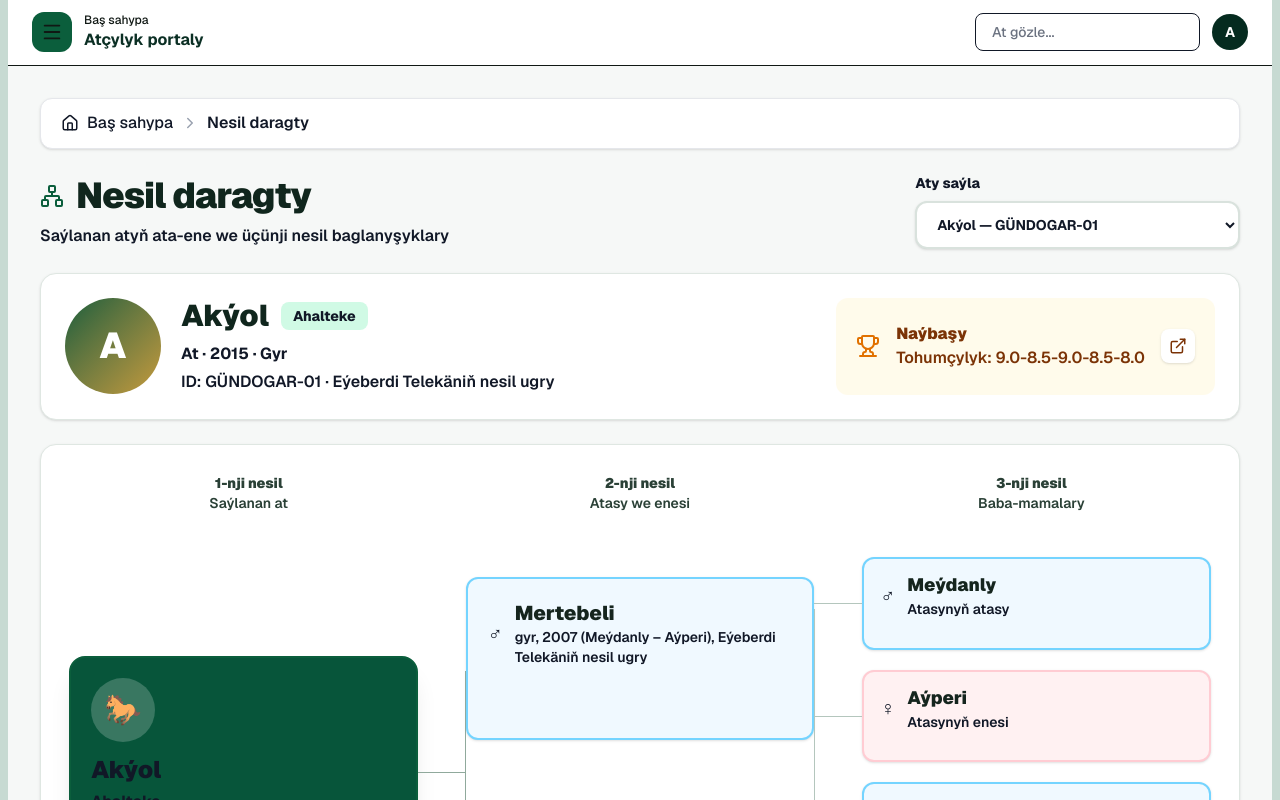
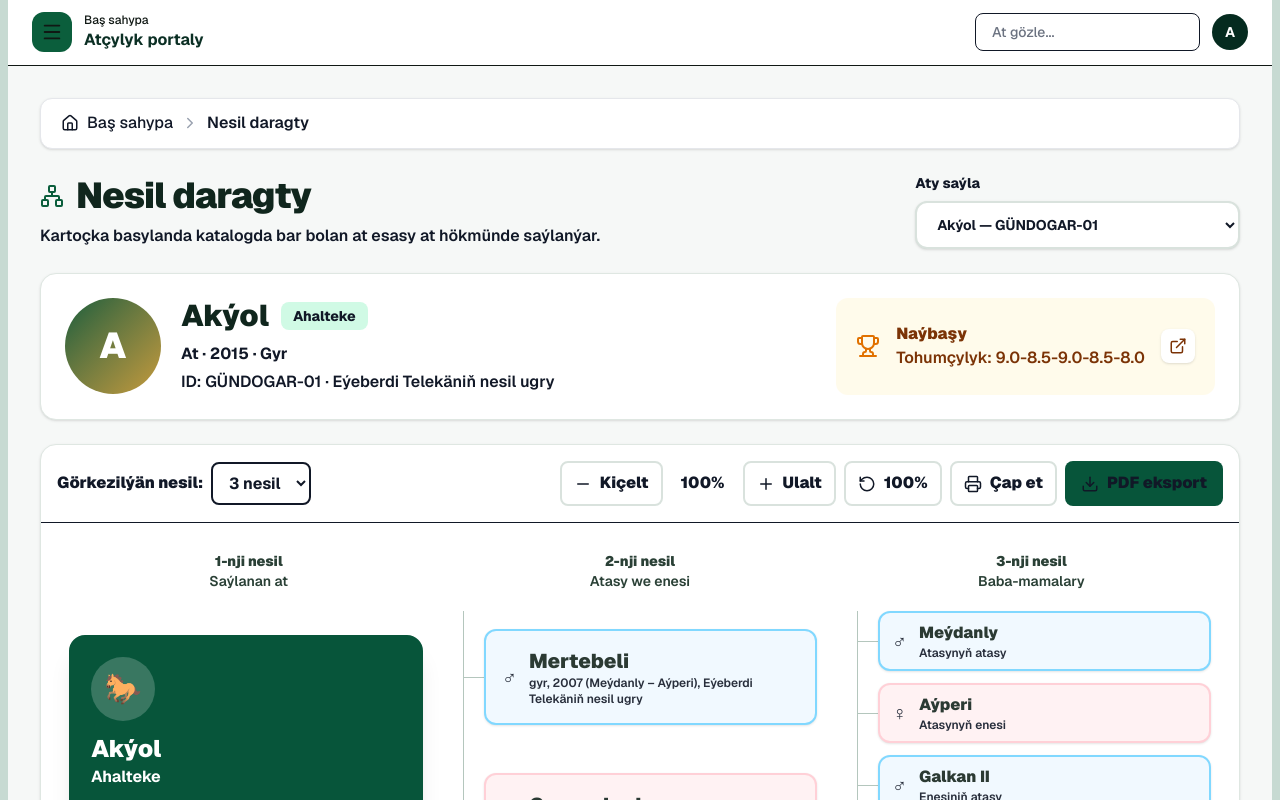
Before and after one commit to Stoun05/horse-portal-v2, a Next.js app: page /nesil in a window 1280 px wide. Shown: the top 800 px of the page. Built offline with nearby package versions, Linux system fonts and the light colour scheme.

Commit message:
Add dynamic pedigree controls

```diff
--- a/app/nesil/page.tsx
+++ b/app/nesil/page.tsx
@@ -2,76 +2,110 @@
 
 import { useMemo, useState } from "react";
 import Link from "next/link";
-import { Dna, ExternalLink, Network, Trophy } from "lucide-react";
+import { Download, ExternalLink, Minus, Network, Plus, Printer, RotateCcw, Trophy } from "lucide-react";
 import Sidebar from "../../components/Sidebar";
 import Topbar from "../../components/Topbar";
 import Breadcrumb from "../../components/Breadcrumb";
 import { useHorseCatalog } from "../../lib/useHorseCatalog";
 import type { Horse } from "../../lib/horses";
 
-type Relative = { name: string; detail: string; sex: "male" | "female" };
+type Sex = "male" | "female";
+type TreeNode = { name: string; detail: string; sex: Sex; horseId?: string };
 
-function parseRelative(text: string | undefined, sex: Relative["sex"]): Relative {
-  if (!text) return { name: "Maglumat ýok", detail: "Şejere maglumatlary girizilmedi", sex };
+const emptyNode = (sex: Sex, detail = "Şejere maglumatlary girizilmedi"): TreeNode => ({ name: "Maglumat ýok", detail, sex });
+const normalize = (value: string) => value.toLocaleLowerCase("tk").replace(/[^a-zäçňöşüýž]/gi, "");
+
+function relativeFrom(text: string | undefined, sex: Sex, horses: Horse[]): TreeNode {
+  if (!text) return emptyNode(sex);
   const [namePart, ...rest] = text.split("—");
-  return { name: namePart.trim(), detail: rest.join("—").trim() || text, sex };
+  const name = namePart.trim();
+  const found = horses.find((horse) => normalize(horse.name) === normalize(name));
+  return { name, detail: rest.join("—").trim() || text, sex, horseId: found?.id };
 }
 
-function parseGrandparents(text: string | undefined): string[] {
+function grandparentNames(text: string | undefined) {
   const match = text?.match(/\(([^)]+)\)/);
   return match ? match[1].split(/[–-]/).map((name) => name.trim()).filter(Boolean) : [];
+}
+
+function namedNode(name: string | undefined, sex: Sex, detail: string, horses: Horse[]): TreeNode {
+  if (!name) return emptyNode(sex, detail);
+  const found = horses.find((horse) => normalize(horse.name) === normalize(name));
+  return { name, detail, sex, horseId: found?.id };
 }
 
 export default function NesilPage() {
   const [open, setOpen] = useState(false);
   const { horses } = useHorseCatalog();
   const [selectedId, setSelectedId] = useState("gundogar-01-akyol");
+  const [generations, setGenerations] = useState<3 | 4 | 5>(3);
+  const [zoom, setZoom] = useState(1);
   const horse = horses.find((item) => item.id === selectedId) ?? horses[0];
-  const family = useMemo(() => {
-    if (!horse) return null;
-    const father = parseRelative(horse.father, "male");
-    const mother = parseRelative(horse.mother, "female");
-    const fatherParents = parseGrandparents(horse.father);
-    const motherParents = parseGrandparents(horse.mother);
-    return { father, mother, grandparents: [
-      { name: fatherParents[0] || "Maglumat ýok", detail: "Atasynyň atasy", sex: "male" as const },
-      { name: fatherParents[1] || "Maglumat ýok", detail: "Atasynyň enesi", sex: "female" as const },
-      { name: motherParents[0] || "Maglumat ýok", detail: "Enesiniň atasy", sex: "male" as const },
-      { name: motherParents[1] || "Maglumat ýok", detail: "Enesiniň enesi", sex: "female" as const },
-    ] };
-  }, [horse]);
 
-  return (
-    <div className="min-h-screen bg-[#f6f8f7] lg:flex">
+  const columns = useMemo(() => {
+    if (!horse) return [];
+    const father = relativeFrom(horse.father, "male", horses);
+    const mother = relativeFrom(horse.mother, "female", horses);
+    const fatherParents = grandparentNames(horse.father);
+    const motherParents = grandparentNames(horse.mother);
+    const third = [
+      namedNode(fatherParents[0], "male", "Atasynyň atasy", horses),
+      namedNode(fatherParents[1], "female", "Atasynyň enesi", horses),
+      namedNode(motherParents[0], "male", "Enesiniň atasy", horses),
+      namedNode(motherParents[1], "female", "Enesiniň enesi", horses),
+    ];
+    const result: TreeNode[][] = [[father, mother], third];
+    if (generations >= 4) result.push(Array.from({ length: 8 }, (_, index) => emptyNode(index % 2 ? "female" : "male", "4-nji nesil maglumatlary ýok")));
+    if (generations >= 5) result.push(Array.from({ length: 16 }, (_, index) => emptyNode(index % 2 ? "female" : "male", "5-nji nesil maglumatlary ýok")));
+    return result;
+  }, [horse, horses, generations]);
+
+  const chooseNode = (node: TreeNode) => { if (node.horseId) setSelectedId(node.horseId); };
+  const printTree = (pdf = false) => {
+    const oldTitle = document.title;
+    document.title = `${horse?.name || "At"} — nesil daragty${pdf ? " PDF" : ""}`;
+    window.print();
+    window.setTimeout(() => { document.title = oldTitle; }, 500);
+  };
+
+  return <div className="min-h-screen bg-[#f6f8f7] lg:flex">
     <Sidebar open={open} setOpen={setOpen} />
     <div className="min-w-0 flex-1 border-[#0b5e3c]/20 sm:border-x-4 lg:border-x-8">
-        <Topbar setOpen={setOpen} />
+      <div className="print:hidden"><Topbar setOpen={setOpen} /></div>
       <main className="p-4 text-[#111827] sm:p-6 lg:p-8">
-          <Breadcrumb />
-          <div className="mb-6 flex flex-col gap-4 xl:flex-row xl:items-end xl:justify-between">
-            <div><div className="flex items-center gap-3"><Network className="text-[#0b5e3c]" /><h1 className="text-3xl font-black tracking-tight text-[#10261d] lg:text-4xl">Nesil daragty</h1></div><p className="mt-2 font-semibold text-[#4b5b53]">Saýlanan atyň ata-ene we üçünji nesil baglanyşyklary</p></div>
+        <div className="print:hidden"><Breadcrumb /></div>
+        <div className="mb-6 flex flex-col gap-4 xl:flex-row xl:items-end xl:justify-between print:hidden">
+          <div><div className="flex items-center gap-3"><Network className="text-[#0b5e3c]" /><h1 className="text-3xl font-black tracking-tight text-[#10261d] lg:text-4xl">Nesil daragty</h1></div><p className="mt-2 font-semibold text-[#4b5b53]">Kartoçka basylanda katalogda bar bolan at esasy at hökmünde saýlanýar.</p></div>
           <label className="min-w-[280px] text-sm font-extrabold text-[#26352e]">Aty saýla<select value={horse?.id ?? ""} onChange={(e) => setSelectedId(e.target.value)} className="mt-2 w-full rounded-xl border-2 border-[#d9e2dd] bg-white px-4 py-3 font-bold shadow-sm outline-none focus:border-[#0b5e3c]">{horses.map((item) => <option key={item.id} value={item.id}>{item.name} — {item.code}</option>)}</select></label>
         </div>
 
-          {horse && family && <>
+        {horse && <>
           <HorseSummary horse={horse} />
-            <section className="mt-6 overflow-x-auto rounded-2xl border border-[#dfe7e2] bg-white p-5 shadow-sm lg:p-7">
-              <div className="mb-6 grid min-w-[980px] grid-cols-3 gap-8 text-center text-sm font-black text-[#2a4036]"><div>1-nji nesil<br/><span className="font-semibold text-gray-500">Saýlanan at</span></div><div>2-nji nesil<br/><span className="font-semibold text-gray-500">Atasy we enesi</span></div><div>3-nji nesil<br/><span className="font-semibold text-gray-500">Baba-mamalary</span></div></div>
-              <div className="grid min-h-[470px] min-w-[980px] grid-cols-3 items-center gap-12">
-                <TreeCard main horse={horse} />
-                <div className="relative grid h-[390px] grid-rows-2 gap-16 before:absolute before:-left-12 before:top-1/2 before:h-px before:w-12 before:bg-[#90a99c] after:absolute after:-left-px after:top-[24%] after:h-[52%] after:w-px after:bg-[#90a99c]"><RelativeCard relative={family.father} /><RelativeCard relative={family.mother} /></div>
-                <div className="relative grid h-[430px] grid-rows-4 gap-5 before:absolute before:-left-12 before:top-[12%] before:h-[76%] before:w-px before:bg-[#b4c6bd]">{family.grandparents.map((relative, index) => <div key={`${relative.name}-${index}`} className="relative before:absolute before:-left-12 before:top-1/2 before:h-px before:w-12 before:bg-[#b4c6bd]"><RelativeCard compact relative={relative} /></div>)}</div>
+          <section className="mt-6 rounded-2xl border border-[#dfe7e2] bg-white shadow-sm">
+            <div className="flex flex-wrap items-center justify-between gap-3 border-b p-4 print:hidden">
+              <div className="flex flex-wrap items-center gap-2"><label className="font-black">Görkezilýän nesil:</label><select value={generations} onChange={(e) => setGenerations(Number(e.target.value) as 3 | 4 | 5)} className="rounded-lg border-2 px-3 py-2 font-bold"><option value={3}>3 nesil</option><option value={4}>4 nesil</option><option value={5}>5 nesil</option></select></div>
+              <div className="flex flex-wrap items-center gap-2"><Tool onClick={() => setZoom((z) => Math.max(.65, +(z - .1).toFixed(2)))} icon={<Minus size={18}/>} label="Kiçelt"/><span className="min-w-16 text-center font-black">{Math.round(zoom*100)}%</span><Tool onClick={() => setZoom((z) => Math.min(1.4, +(z + .1).toFixed(2)))} icon={<Plus size={18}/>} label="Ulalt"/><Tool onClick={() => setZoom(1)} icon={<RotateCcw size={18}/>} label="100%"/><Tool onClick={() => printTree(false)} icon={<Printer size={18}/>} label="Çap et"/><button onClick={() => printTree(true)} className="inline-flex items-center gap-2 rounded-lg bg-[#07553a] px-4 py-2.5 font-black text-white hover:bg-[#043d2a]"><Download size={18}/> PDF eksport</button></div>
             </div>
-              <div className="mt-5 flex flex-wrap gap-5 border-t pt-5 text-sm font-bold"><Legend color="bg-sky-100 border-sky-300" label="Atasy tarapyndan"/><Legend color="bg-rose-50 border-rose-200" label="Enesi tarapyndan"/><Legend color="bg-[#0b5e3c] border-[#0b5e3c]" label="Saýlanan at"/></div>
+
+            <div className="overflow-auto p-5 lg:p-7" style={{ minHeight: generations === 5 ? 1250 * zoom : generations === 4 ? 760 * zoom : 520 * zoom }}>
+              <div className="origin-top-left transition-transform duration-200" style={{ transform: `scale(${zoom})`, width: `${100/zoom}%` }}>
+                <div className="mb-5 grid gap-8 text-center text-sm font-black text-[#2a4036]" style={{gridTemplateColumns:`repeat(${generations}, minmax(210px, 1fr))`, minWidth:`${generations*250}px`}}>{Array.from({length:generations},(_,i)=><div key={i}>{i+1}-nji nesil<br/><span className="font-semibold text-gray-500">{i===0?"Saýlanan at":i===1?"Atasy we enesi":i===2?"Baba-mamalary":"Maglumat ýok"}</span></div>)}</div>
+                <div className="grid items-stretch gap-10" style={{gridTemplateColumns:`repeat(${generations}, minmax(210px, 1fr))`, minWidth:`${generations*250}px`}}>
+                  <div className="flex items-center"><MainCard horse={horse}/></div>
+                  {columns.map((nodes,columnIndex)=><div key={columnIndex} className="relative flex flex-col justify-around gap-3 border-l border-[#b4c6bd] pl-5">{nodes.map((node,index)=><div key={`${columnIndex}-${index}-${node.name}`} className="relative before:absolute before:-left-5 before:top-1/2 before:h-px before:w-5 before:bg-[#b4c6bd]"><RelativeCard node={node} compact={columnIndex>0} onClick={() => chooseNode(node)}/></div>)}</div>)}
+                </div>
+              </div>
+            </div>
+            <div className="flex flex-wrap gap-5 border-t p-5 text-sm font-bold print:hidden"><Legend color="bg-sky-100 border-sky-300" label="Atasy tarapyndan"/><Legend color="bg-rose-50 border-rose-200" label="Enesi tarapyndan"/><Legend color="bg-[#0b5e3c] border-[#0b5e3c]" label="Saýlanan at"/><span className="text-gray-500">Basyp bolýan kartoçkalarda katalogdaky at bar.</span></div>
           </section>
         </>}
       </main>
     </div>
-    </div>
-  );
+  </div>;
 }
 
-function HorseSummary({ horse }: { horse: Horse }) { return <section className="grid gap-5 rounded-2xl border border-[#dfe7e2] bg-white p-6 shadow-sm lg:grid-cols-[1fr_auto]"><div className="flex items-center gap-5"><div className="flex h-24 w-24 shrink-0 items-center justify-center rounded-full bg-gradient-to-br from-[#0b5e3c] to-[#c59a3b] text-4xl font-black text-white">{horse.name[0]}</div><div><div className="flex flex-wrap items-center gap-3"><h2 className="text-3xl font-black text-[#10261d]">{horse.name}</h2><span className="rounded-lg bg-emerald-100 px-3 py-1 text-sm font-extrabold text-emerald-900">{horse.breed}</span></div><p className="mt-2 font-bold text-[#26352e]">{horse.sex} · {horse.year} · {horse.color}</p><p className="mt-1 font-semibold text-[#53645b]">ID: {horse.code} · {horse.lineage}</p></div></div><div className="flex items-center gap-4 rounded-xl bg-amber-50 px-5 py-4 text-amber-900"><Trophy className="text-amber-600"/><div><p className="font-black">{horse.champion ? "Çempion at" : horse.horseClass || "Naýbaşy"}</p><p className="font-semibold">Tohumçylyk: {horse.breedingValue || "—"}</p></div><Link href={`/atlar/${horse.id}`} className="rounded-lg bg-white p-2 shadow" title="Pasportyny aç"><ExternalLink size={18}/></Link></div></section> }
-function TreeCard({ horse, main = false }: { horse: Horse; main?: boolean }) { return <Link href={`/atlar/${horse.id}`} className={`${main ? "bg-[#07553a] text-white shadow-xl" : "bg-white text-[#111827]"} relative rounded-2xl border-2 border-[#0b5e3c] p-5 transition hover:-translate-y-1`}><div className="mb-3 flex h-16 w-16 items-center justify-center rounded-full bg-white/20 text-3xl">🐎</div><h3 className="text-2xl font-black">{horse.name}</h3><p className="mt-1 font-bold">{horse.breed}</p><p className="mt-3 text-sm font-semibold">{horse.year} · {horse.color}</p><p className="text-sm font-semibold">{horse.code}</p></Link> }
-function RelativeCard({ relative, compact = false }: { relative: Relative; compact?: boolean }) { const male=relative.sex==="male"; return <div className={`${male ? "border-sky-300 bg-sky-50" : "border-rose-200 bg-rose-50"} h-full rounded-xl border-2 ${compact ? "px-4 py-3" : "p-5"} shadow-sm`}><div className="flex items-center gap-3"><span className={`${male ? "text-sky-700" : "text-rose-600"} text-xl font-black`}>{male ? "♂" : "♀"}</span><div className="min-w-0"><h3 className={`${compact ? "text-lg" : "text-xl"} truncate font-black text-[#15251e]`}>{relative.name}</h3><p className="line-clamp-2 text-sm font-semibold text-[#526159]">{relative.detail}</p></div></div></div> }
+function HorseSummary({horse}:{horse:Horse}) { return <section className="grid gap-5 rounded-2xl border border-[#dfe7e2] bg-white p-6 shadow-sm lg:grid-cols-[1fr_auto]"><div className="flex items-center gap-5"><div className="flex h-24 w-24 shrink-0 items-center justify-center rounded-full bg-gradient-to-br from-[#0b5e3c] to-[#c59a3b] text-4xl font-black text-white">{horse.name[0]}</div><div><div className="flex flex-wrap items-center gap-3"><h2 className="text-3xl font-black text-[#10261d]">{horse.name}</h2><span className="rounded-lg bg-emerald-100 px-3 py-1 text-sm font-extrabold text-emerald-900">{horse.breed}</span></div><p className="mt-2 font-bold text-[#26352e]">{horse.sex} · {horse.year} · {horse.color}</p><p className="mt-1 font-semibold text-[#53645b]">ID: {horse.code} · {horse.lineage}</p></div></div><div className="flex items-center gap-4 rounded-xl bg-amber-50 px-5 py-4 text-amber-900"><Trophy className="text-amber-600"/><div><p className="font-black">{horse.champion?"Çempion at":horse.horseClass||"Naýbaşy"}</p><p className="font-semibold">Tohumçylyk: {horse.breedingValue||"—"}</p></div><Link href={`/atlar/${horse.id}`} className="rounded-lg bg-white p-2 shadow print:hidden" title="Pasportyny aç"><ExternalLink size={18}/></Link></div></section> }
+function MainCard({horse}:{horse:Horse}) { return <div className="w-full rounded-2xl border-2 border-[#07553a] bg-[#07553a] p-5 text-white shadow-xl"><div className="mb-3 flex h-16 w-16 items-center justify-center rounded-full bg-white/20 text-3xl">🐎</div><h3 className="text-2xl font-black">{horse.name}</h3><p className="font-bold">{horse.breed}</p><p className="mt-3 text-sm font-semibold">{horse.year} · {horse.color}</p><p className="text-sm font-semibold">{horse.code}</p></div> }
+function RelativeCard({node,compact,onClick}:{node:TreeNode;compact:boolean;onClick:()=>void}) { const male=node.sex==="male"; const available=Boolean(node.horseId); return <button type="button" onClick={onClick} disabled={!available} title={available?`${node.name} atly aty saýla`:"Bu at katalogda ýok"} className={`${male?"border-sky-300 bg-sky-50":"border-rose-200 bg-rose-50"} w-full rounded-xl border-2 text-left shadow-sm ${compact?"px-3 py-2":"p-4"} ${available?"cursor-pointer hover:-translate-y-1 hover:border-[#07553a] hover:shadow-lg":"cursor-default opacity-90"}`}><div className="flex items-center gap-3"><span className={`${male?"text-sky-700":"text-rose-600"} text-xl font-black`}>{male?"♂":"♀"}</span><div className="min-w-0"><h3 className={`${compact?"text-base":"text-xl"} truncate font-black text-[#15251e]`}>{node.name}</h3><p className="line-clamp-2 text-xs font-semibold text-[#526159]">{node.detail}</p>{available&&<span className="mt-1 block text-xs font-black text-[#07553a]">Saýlamak üçin bas</span>}</div></div></button> }
+function Tool({onClick,icon,label}:{onClick:()=>void;icon:React.ReactNode;label:string}) { return <button onClick={onClick} title={label} className="inline-flex items-center gap-2 rounded-lg border-2 border-[#d9e2dd] bg-white px-3 py-2 font-black hover:bg-emerald-50">{icon}<span className="hidden sm:inline">{label}</span></button> }
 function Legend({color,label}:{color:string;label:string}) { return <span className="flex items-center gap-2"><i className={`h-4 w-4 rounded-full border ${color}`}/>{label}</span> }
```
Lines whose indentation alone changed are shown as unchanged.
